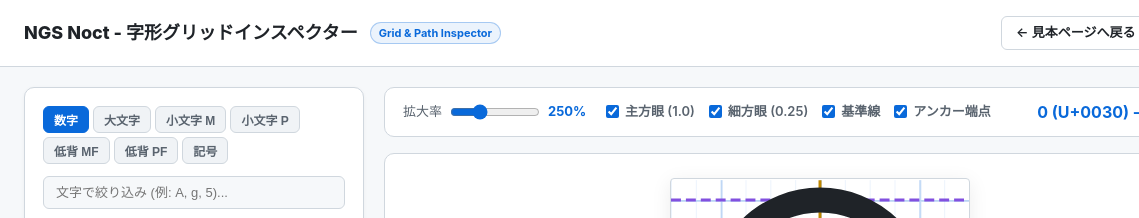
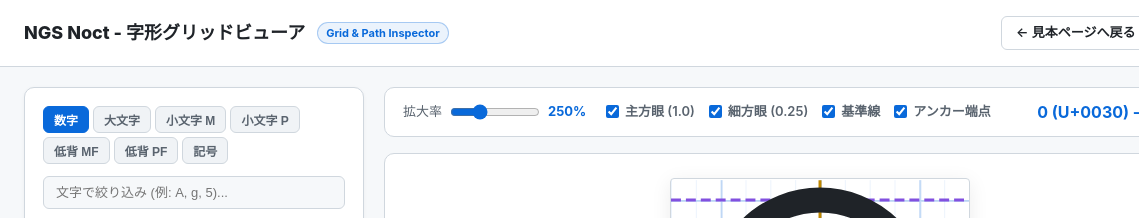
Before and after one commit to yosgspec/NGSNoctFont, a plain HTML site: page site/grid.html in a window 1280 px wide. Shown: the top 218 px of the page, 0-1139 px from the left. Drawn offline with Linux system fonts and the light colour scheme.

Commit message:
サイト微修正

```diff
--- a/site/grid.html
+++ b/site/grid.html
@@ -3,7 +3,7 @@
 <head>
 	<meta charset="utf-8">
 	<meta name="viewport" content="width=device-width, initial-scale=1">
-	<title>NGS Noct - 字形グリッドインスペクター</title>
+	<title>NGS Noct - 字形グリッドビューア</title>
 	<style>
 		:root {
 			--bg-main: #f6f8fa;
@@ -380,7 +380,7 @@
 <body>
 	<header>
 		<div class="header-title-group">
-			<h1>NGS Noct - 字形グリッドインスペクター</h1>
+			<h1>NGS Noct - 字形グリッドビューア</h1>
 			<span class="header-badge">Grid & Path Inspector</span>
 		</div>
 
```
